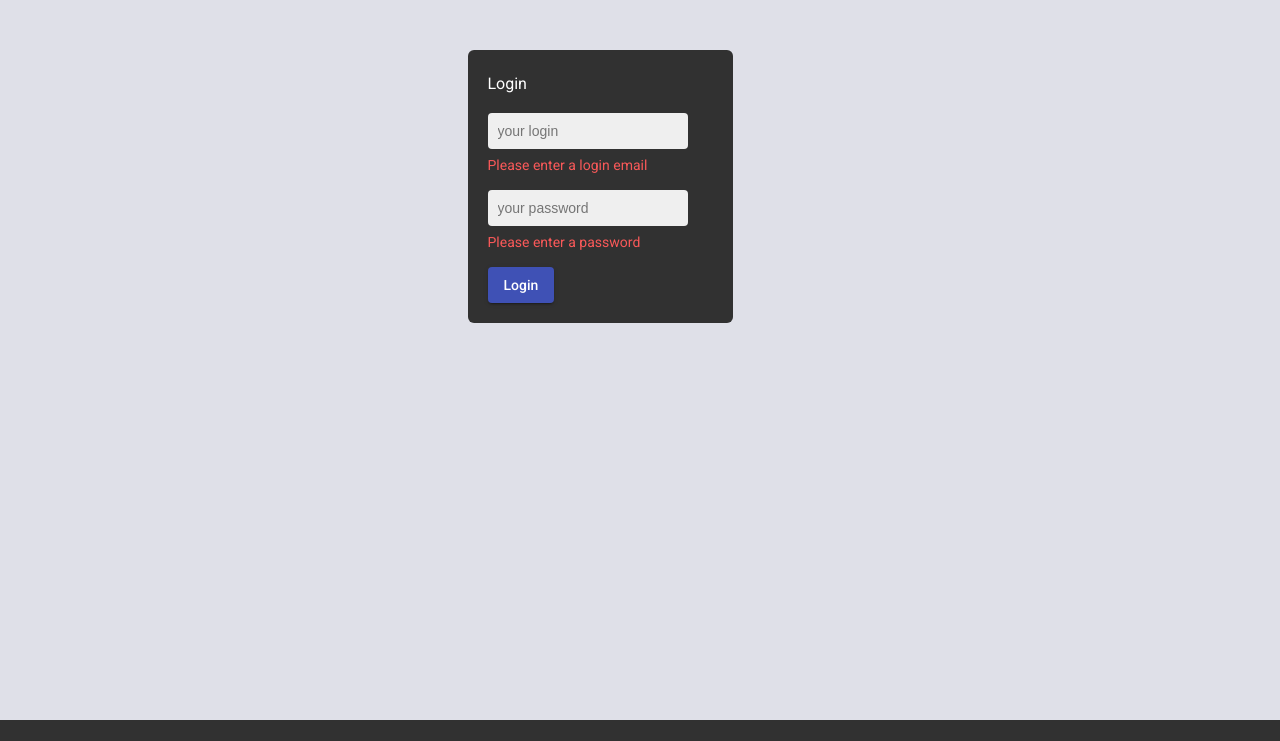
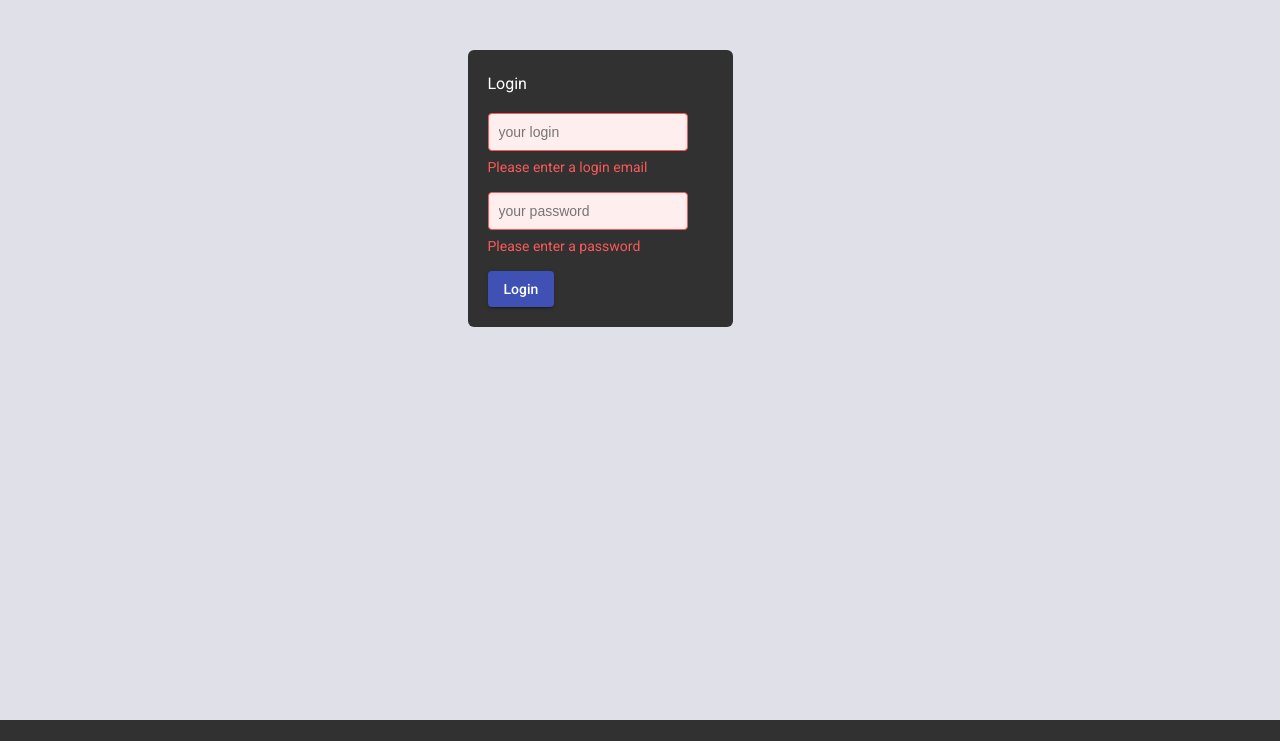
Before and after one commit to Wolf-Den1994/youtube-client, an Angular app: page /auth in a window 1280 px wide. Shown: the top 741 px of the page. Built offline with nearby package versions, Linux system fonts and the light colour scheme; grey boxes are pictures that could not be loaded.

Commit message:
feat: validate auth form border red

```diff
--- a/src/app/auth/auth.component.html
+++ b/src/app/auth/auth.component.html
@@ -14,6 +14,11 @@
           #myLogin [value]="authService.login"
           (input)="authService.loginHandle(myLogin.value)"
           formControlName="userEmail"
+          [class]="{
+            error: form.controls['userEmail'].errors?.['required']
+                || form.controls['userEmail'].errors?.['email']
+                && form.controls['userEmail'].touched
+          }"
         >
         <div class="alert alert-danger"
              *ngIf="form.controls['userEmail'].errors?.['required']"
@@ -34,6 +39,11 @@
           #myPassword [value]="authService.password"
           (input)="authService.passwordHandle(myPassword.value)"
           formControlName="userPassword"
+          [class]="{
+            error: form.controls['userPassword'].errors?.['required']
+                || form.controls['userPassword'].errors?.['pattern']
+                && form.controls['userPassword'].dirty
+          }"
         >
         <div class="alert alert-danger"
              *ngIf="form.controls['userPassword'].errors?.['required']"
--- a/src/app/auth/auth.component.scss
+++ b/src/app/auth/auth.component.scss
@@ -49,6 +49,11 @@
 
         border-radius: 4px;
         background: #EFEFEF;
+
+        &.error {
+          border: 1px solid #f95959;
+          background-color: #ffeeee;
+        }
       }
     }
   }
```
